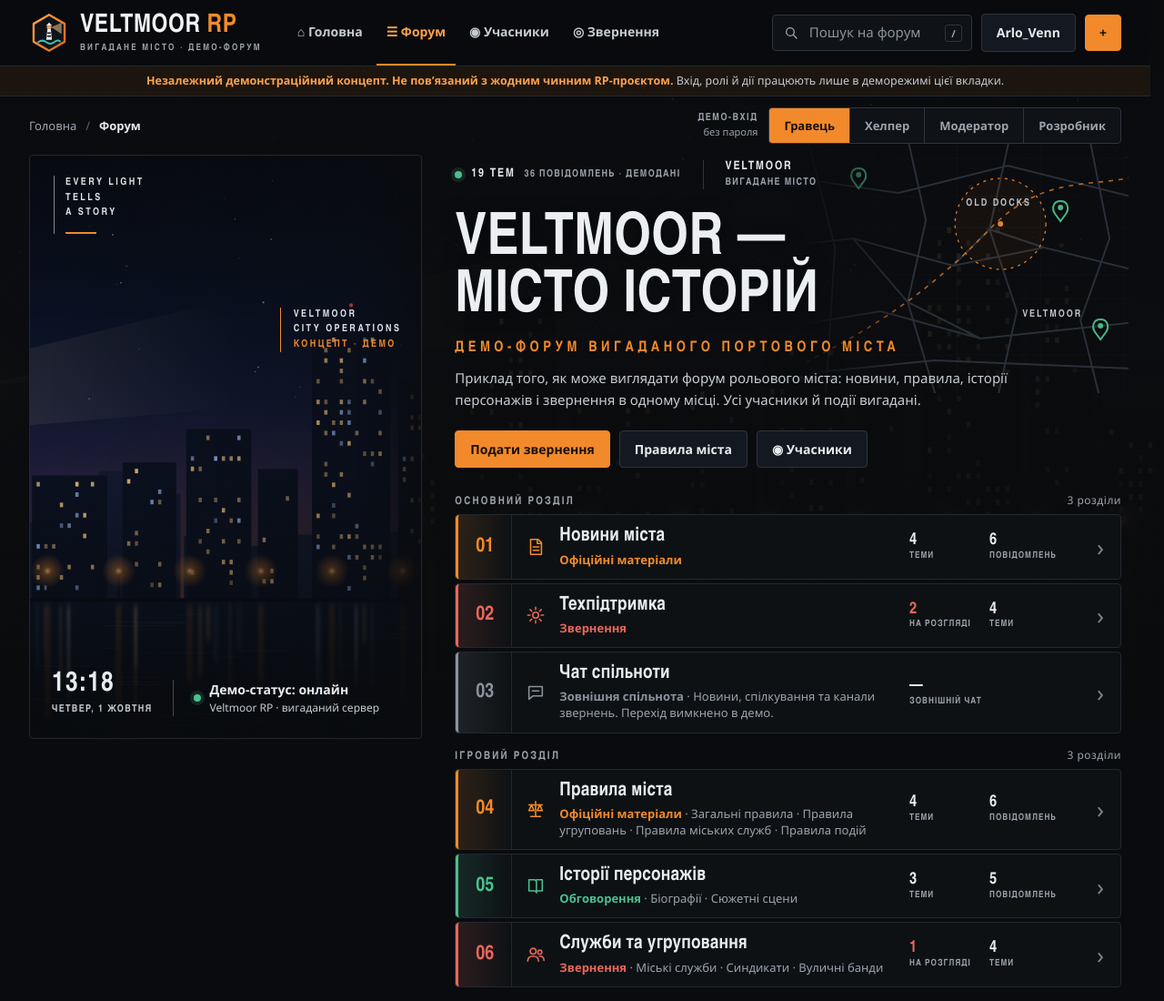
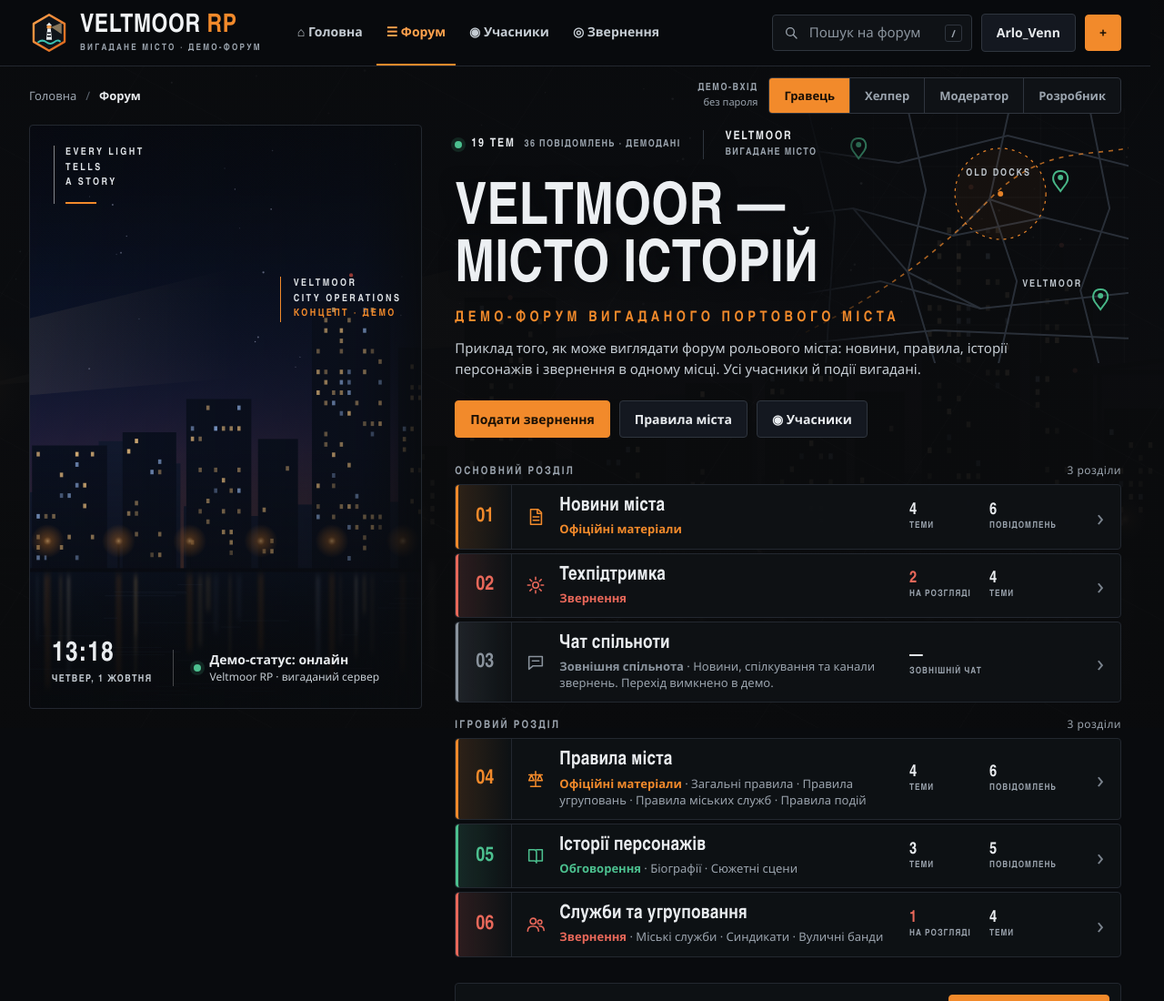
Before and after one commit to kartashovm23-ops/veltmoor-demo, a plain HTML site: page index.html in a window 1280 px wide. Shown: the top 1100 px of the page at 91% size. Drawn offline with Linux system fonts and the light colour scheme.

Commit message:
Оновити демо: прибрати смугу-пояснення під верхнім меню
Co-Authored-By: Claude Opus 5.5 <noreply@anthropic.com>

```diff
--- a/css/forum.css
+++ b/css/forum.css
@@ -1016,11 +1016,6 @@ fieldset.field { border: 0; margin: 0; padding: 0; }
   .banner .bn-tag::after { width: 40px; margin-top: 10px; }
 }
 
-/* Постійне пояснення під шапкою: незалежний демо-концепт */
-.disclaimer { position: relative; z-index: 2; margin: 0; padding: 7px var(--gutter); border-bottom: 1px solid var(--line); background: rgba(242, 138, 43, .08);
-  color: var(--text-2); font-size: 12.5px; line-height: 1.45; text-align: center; }
-.disclaimer b { color: var(--orange-2); font-weight: 700; }
-@media (max-width: 760px) { .disclaimer { padding: 6px 14px; font-size: 12px; text-align: left; } .disclaimer span { display: block; } }
 .brandmark { border-radius: 0; }
 
 /* Нік автора в рядку теми — вбудоване посилання в підписі, а не другий заголовок */
--- a/index.html
+++ b/index.html
@@ -44,9 +44,6 @@
     </div>
     <div class="search-hint" id="search-hint" hidden></div>
   </header>
-
-  <!-- Постійне пояснення на кожній сторінці: концепт незалежний, усе працює лише в деморежимі -->
-  <p class="disclaimer" role="note"><b>Незалежний демонстраційний концепт. Не пов’язаний з жодним чинним RP-проєктом.</b> <span>Вхід, ролі й дії працюють лише в деморежимі цієї вкладки.</span></p>
 
   <!-- Командний рядок: шлях і перемикач ролі демо — однакові на всіх сторінках -->
   <div class="cmdbar">
```
